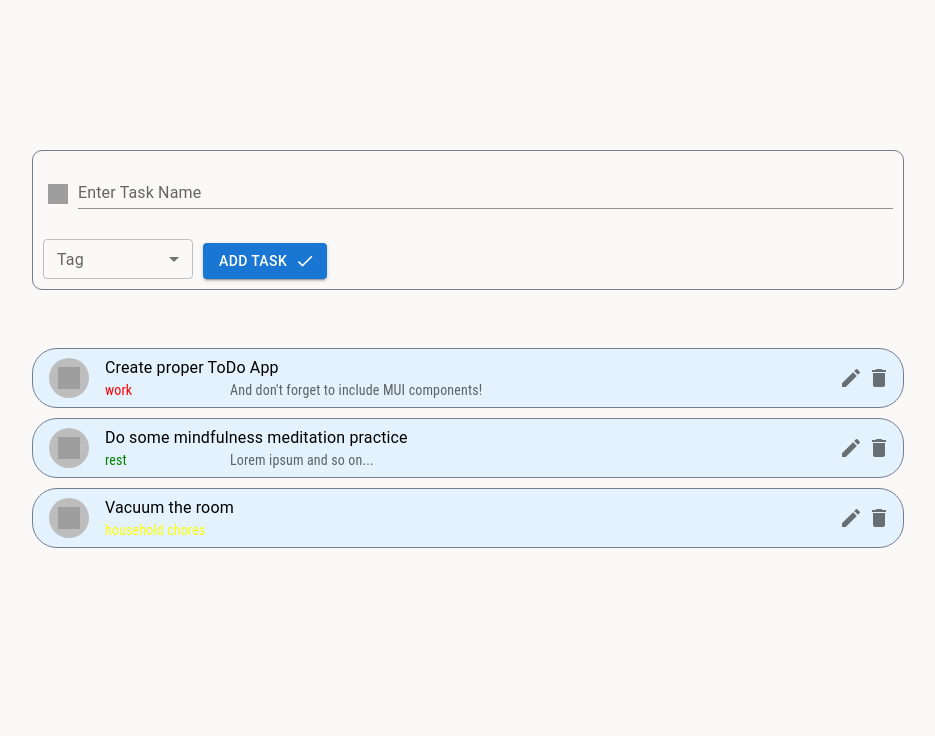
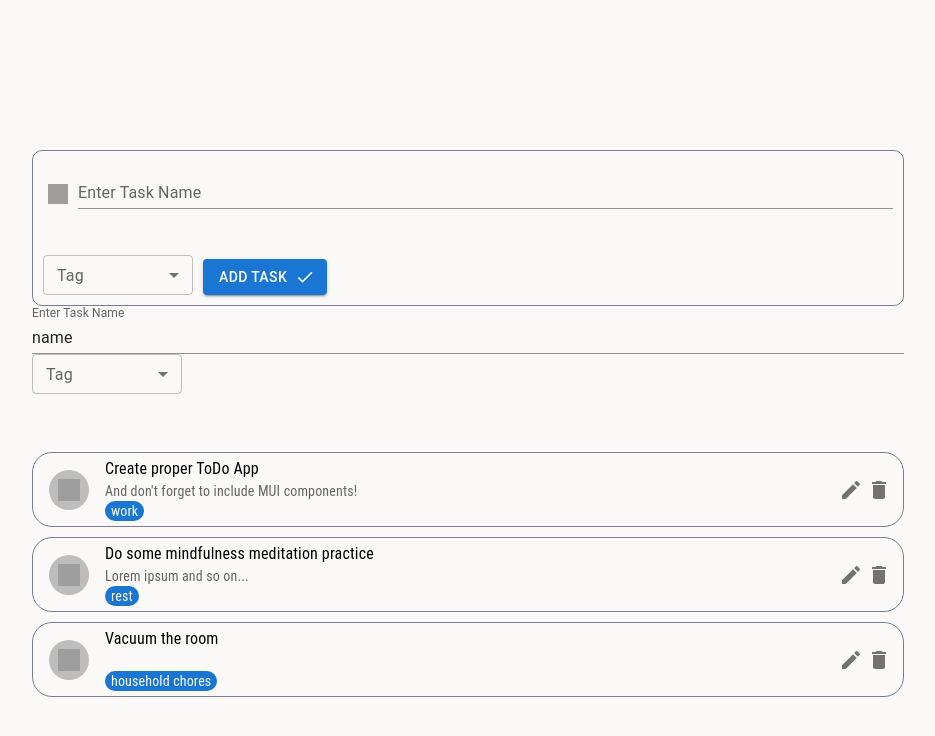
Before and after one commit to Zireael-web/React-mini-projects, a React (Create React App) app in the folder ReactToDo/: page / in a window 1280 px wide. Shown: the top 736 px of the page, without its empty margins (172-1107 px from the left). Built offline with nearby package versions, Linux system fonts and the light colour scheme; grey boxes are pictures that could not be loaded.

Commit message:
UI fixes

```diff
--- a/ReactToDo/src/components/AddForm/AddForm.js
+++ b/ReactToDo/src/components/AddForm/AddForm.js
@@ -2,7 +2,7 @@ import { useState } from "react";
 
 import { TextField, Button, MenuItem, IconButton} from "@mui/material";
 
-import { Check } from "@mui/icons-material";
+import { Check,} from "@mui/icons-material";
 
 function AddForm({tags, icons, addTask}) {
     const [name, setName] = useState('');
@@ -15,6 +15,11 @@ function AddForm({tags, icons, addTask}) {
     const [visibility, setVisibility] = useState(false);
 
     const [dateI, setDateI] = useState(0);
+
+    const [errorInput, setErrorInput] = useState(false);
+    const [helperText, setHelperText] = useState(false);
+
+    const [errorSelect, setErrorSelect] = useState(false);
 
     function handleVisibility(e) {
         e.preventDefault();
@@ -38,8 +43,47 @@ function AddForm({tags, icons, addTask}) {
         return item;
     }
 
+    function validateInput(e) {
+        if (e.target.value) {
+            offHelperText();
+            setErrorInput(false)
+        }  else {
+            setErrorInput(true)
+        }
+    }
+
+    function turnHelperText() {
+        setHelperText(true);
+    }
+
+    function validateError(e) {
+        (!e.target.value) ? setErrorSelect(true): setErrorSelect(false) ;
+    }
+
+    function offHelperText() {
+        setHelperText(false);
+    }
+
+    function checkInput() {
+        if (errorInput || !name) {
+            setErrorInput(true)
+            turnHelperText()
+            return
+        }
+    }
+
+    function checkSelect() {
+        if (!tag) setErrorSelect(true)
+    }
+
     function gatherInfo(e) {
         e.preventDefault();
+
+        checkInput()
+        checkSelect()
+
+        if (!tag || !name) return
+
 
         setDateI(dateI => dateI + 1)
 
@@ -79,7 +123,11 @@ function AddForm({tags, icons, addTask}) {
                     </img>
                 </IconButton>
                 <TextField
-                    onChange={(e) => {setName(e.target.value)}}
+                    error={errorInput}
+                    onChange={(e) => {
+                        validateInput(e)
+                        setName(e.target.value)
+                    }}
                     value={name}
                     sx={{width: '100%'}}
                     id="name"
@@ -88,6 +136,13 @@ function AddForm({tags, icons, addTask}) {
                     variant="standard"
                 />
             </div>
+
+            <div
+                style={{color: '#d32f2f', margin: '7px 0px 0px 36px', opacity: `${helperText ? 1 : 0}`, transition: 'all 0.3s', visibility: `${helperText ? 'visible' : 'hidden'}`}}
+            >
+                Please, set the task name
+            </div>
+
             <div
             className="icons-popup"
             style={{visibility: `${(visibility) ? 'visible' : 'hidden'}`, justifyContent: 'space-between', flexWrap: 'wrap', padding: '5px 10px', width: '125px', display: 'flex', position: 'absolute', top: '0px', left: '-145px', border: '2px solid #000', boxShadow: 24, opacity: `${visibility ? 1 : 0}`, transition: 'all 0.15s'}}
@@ -113,17 +168,22 @@ function AddForm({tags, icons, addTask}) {
                     )
                 })}
             </div>
+
             <div
             className="bottom"
-            style={{display: 'flex', marginTop: '30px', alignItems: 'flex-end'}}
+            style={{display: 'flex', marginTop: '20px', alignItems: 'flex-end'}}
             >
                 <TextField
-                    onChange={(e) => {setTag(e.target.value)}}
+                    onChange={(e) => {
+                        validateError(e)
+                        setTag(e.target.value)
+                    }}
                     value={tag}
                     size="small"
                     sx={{width: '150px'}}
                     id="tag"
                     name="tag"
+                    error={errorSelect}
                     select
                     label="Tag"
                     >
--- a/ReactToDo/src/components/ItemModal/ItemModal.js
+++ b/ReactToDo/src/components/ItemModal/ItemModal.js
@@ -1,4 +1,4 @@
-import { useCallback, useEffect, useState } from 'react';
+import { useEffect, useState } from 'react';
 
 import { Modal, Box, Button, Stack, TextField, IconButton, MenuItem } from '@mui/material'
 import React from 'react'
@@ -54,8 +54,6 @@ function ItemModal({tags, icons, open, handleClose, modalContent, changeTask}) {
         setVisibility(visibility => !visibility);
     }
 
-
-
     function handleIconByLink(link) {
         setCurIcon(link)
     }
@@ -68,7 +66,6 @@ function ItemModal({tags, icons, open, handleClose, modalContent, changeTask}) {
 
     function handleCurIconId(id) {
         setCurIconId(id)
-        console.log(curIconId)
     }
 
     function handleTagById(id) {
@@ -79,10 +76,7 @@ function ItemModal({tags, icons, open, handleClose, modalContent, changeTask}) {
 
     function handleCurTagId(id) {
         setCurTagId(id)
-        console.log(curTagId)
     }
-
-
 
     function changeInfo() {
 
@@ -107,7 +101,7 @@ function ItemModal({tags, icons, open, handleClose, modalContent, changeTask}) {
         setDate('')
         setCurIcon('')
         setCurTag('')
-
+        setVisibility(false)
     }
 
   return (
@@ -118,6 +112,7 @@ function ItemModal({tags, icons, open, handleClose, modalContent, changeTask}) {
         aria-describedby="modal-modal-description"
     >
         <Box sx={style}>
+
             <Box
                 className="upper"
                 sx={{ display: 'flex', alignItems: 'flex-end' }}
@@ -200,7 +195,7 @@ function ItemModal({tags, icons, open, handleClose, modalContent, changeTask}) {
                     >
                     {tags.map((item) => (
                         <MenuItem
-                        onClick={(e) =>
+                        onClick={() =>
                             handleCurTagId(item.id)}
                         key={item.id}
                         value={item.name}
--- a/ReactToDo/src/components/TaskItem/TaskItem.js
+++ b/ReactToDo/src/components/TaskItem/TaskItem.js
@@ -3,20 +3,35 @@ import { Delete, Edit } from '@mui/icons-material';
 
 const TaskItem = (item, tags, icons, deleteTask, handleOpen, setModalContent) => {
 
+    /* const newName = (item.name && item.name.length > 70) ? item.name = item.name.slice(0, 70) + '...' : null; */
+
     function createSecondaryText() {
+        const newDescription = (item.description && item.description.length > 90) ? item.description.slice(0, 90) + '...' : item.description;
+
+
         const tagData = tags.find(tag => tag.id === item.tagId)
 
         return (
             <>
                 <span
-                    style={{display: 'inline-block', color: tagData.color, marginRight: '10px', width: '115px'}}
+                    style={{display: 'block'}}
+                >
+                    {item.description ? newDescription : <div style={{marginTop: '20px'}}></div>}
+                </span>
+                <span
+                    style={{textAlign: 'center', color: 'white', backgroundColor: '#1976d2', borderRadius: '20px', padding: '2px 6px'}}
                 >
                     {tagData.name}
                 </span>
-                <span>
-                    {item.description}
-                </span>
             </>
+        )
+    }
+
+    function createMainText() {
+        const newName = (item.name && item.name.length > 70) ? item.name.slice(0, 70) + '...' : item.name;
+
+        return (
+            <span>{newName}</span>
         )
     }
 
@@ -41,7 +56,7 @@ const TaskItem = (item, tags, icons, deleteTask, handleOpen, setModalContent) =>
     return (
     <ListItem
         key={item.id}
-        sx={{backgroundColor: '#e3f2fd' , border: '1px solid #747D91', height: 60, marginBottom: '10px', borderRadius: '25px'}}
+        sx={{border: '1px solid #747D91', height: 75, marginBottom: '10px', borderRadius: '20px', paddingTop: 0, paddingBottom: 0}}
         secondaryAction={
         <>
         <IconButton
@@ -58,7 +73,8 @@ const TaskItem = (item, tags, icons, deleteTask, handleOpen, setModalContent) =>
                     IconId: item.IconId,
                     tagId: item.tagId
                 })
-                }}>
+            }}
+        >
             <Edit />
         </IconButton>
         <IconButton
@@ -69,15 +85,16 @@ const TaskItem = (item, tags, icons, deleteTask, handleOpen, setModalContent) =>
         </IconButton>
         </>
         }
-        >
+    >
         <ListItemAvatar>
-        <Avatar>
-            {setAvatar()}
-        </Avatar>
+            <Avatar>
+                {setAvatar()}
+            </Avatar>
         </ListItemAvatar>
         <ListItemText
-        primary={item.name}
-        secondary={createSecondaryText()}
+            sx={{display: 'flex', flexDirection: 'column', justifyContent: 'start', m: 0, height: '90%'}}
+            primary={createMainText()}
+            secondary={createSecondaryText()}
         />
     </ListItem>
     )
--- a/ReactToDo/src/components/TaskList/TaskList.js
+++ b/ReactToDo/src/components/TaskList/TaskList.js
@@ -1,4 +1,4 @@
-import { Grid, List } from '@mui/material';
+import { Grid, List, TextField, MenuItem } from '@mui/material';
 
 import TaskItem from '../TaskItem/TaskItem';
 
@@ -8,6 +8,44 @@ const TaskList = (props) => {
 
     return (
         <Grid item xs={12}>
+            <Grid>
+            <TextField
+                /* error={errorInput} */
+                /* onChange={(e) => {
+                    validateInput(e)
+                    setName(e.target.value)
+                }} */
+                value={'name'}
+                sx={{width: '100%'}}
+                id="name"
+                name="name"
+                label="Enter Task Name"
+                variant="standard"
+                />
+            <TextField
+                    /* onChange={(e) => {
+                        validateError(e)
+                        setTag(e.target.value)
+                    }} */
+                    value={''}
+                    size="small"
+                    sx={{width: '150px'}}
+                    id="tag"
+                    name="tag"
+                    /* error={errorSelect} */
+                    select
+                    label="Tag"
+                    >
+                    {props.tags.map((item) => (
+                        <MenuItem
+                        key={item.id}
+                        /* onClick={e => handleCurTagId(e, item.id)} */
+                        value={item.name}>
+                        {item.name}
+                        </MenuItem>
+                    ))}
+            </TextField>
+            </Grid>
             {content}
         </Grid>
     )
--- a/ReactToDo/src/components/app/App.js
+++ b/ReactToDo/src/components/app/App.js
@@ -16,13 +16,15 @@ import './App.css';
 const App = () => {
     const [data, setData] = useState(taskDB.data);
     const [tags, setTags] = useState(tagsDB.tags);
-    const [icons, setIcons] = useState(iconsDB.icons)
+    const [icons, setIcons] = useState(iconsDB.icons);
+
+    const [tagFilter, setTagFilter] = useState(false);
 
     const [modalOpen, setModalOpen] = useState(false);
     const [modalContent, setModalContent] = useState({});
     const handleOpen = () => setModalOpen(true);
-    const handleClose = (func) => {
-        func();
+    const handleClose = (clearModal) => {
+        clearModal();
         setModalOpen(false);
     }
 
@@ -43,6 +45,10 @@ const App = () => {
         setData(data.filter(item => item.id !== id))
     }
 
+    function handleTagFilter(filter) {
+        setTagFilter(filter)
+    }
+
     return (
         <Container sx={{width: '920px'}}>
             <AddForm
@@ -51,6 +57,8 @@ const App = () => {
                 addTask={item => addTask(item)}
             />
             <TaskList
+                tagFilter={tagFilter}
+                handleTagFilter={filter => handleTagFilter(filter)}
                 data={data}
                 tags={tags}
                 icons={icons}
```
